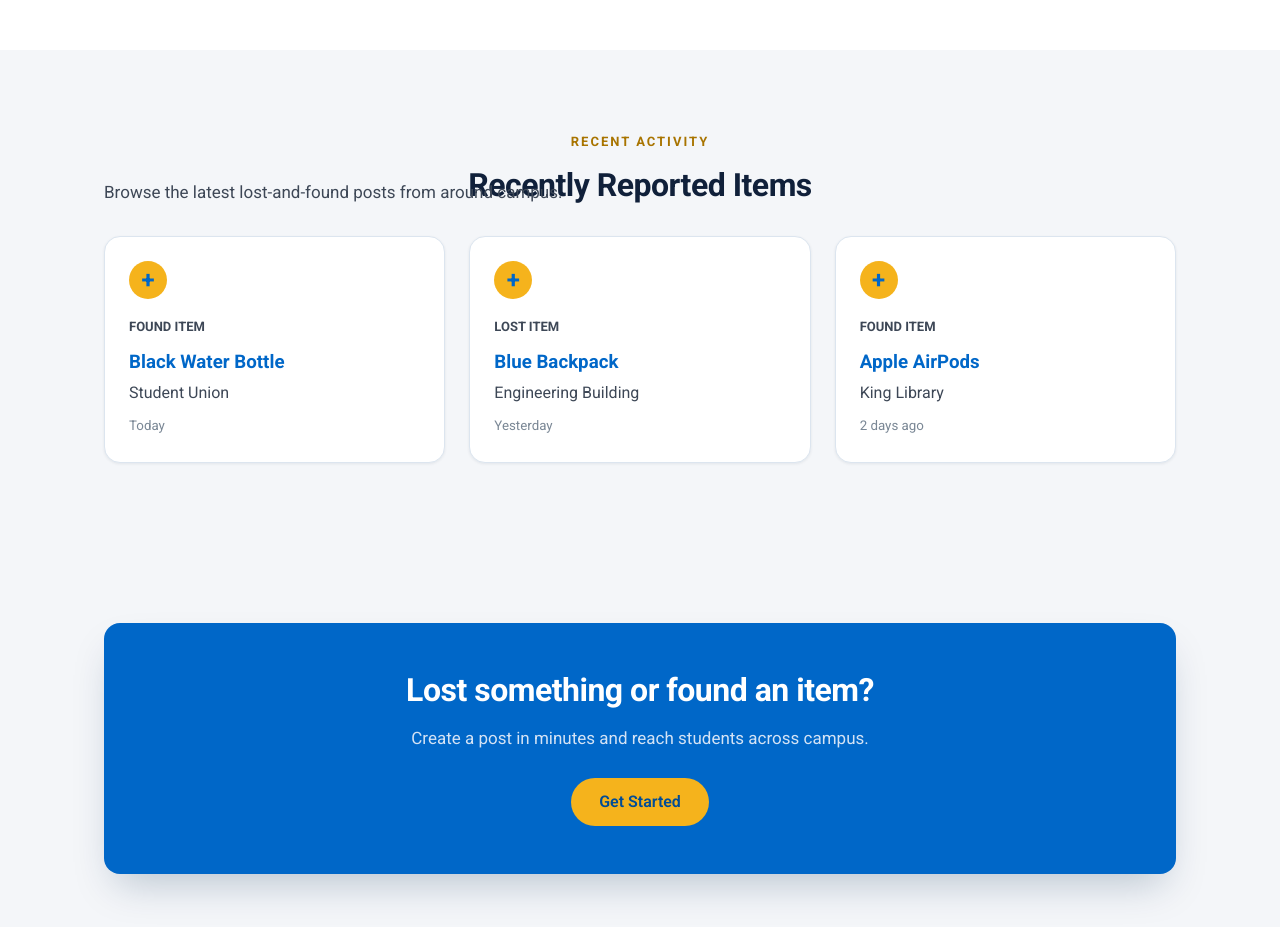
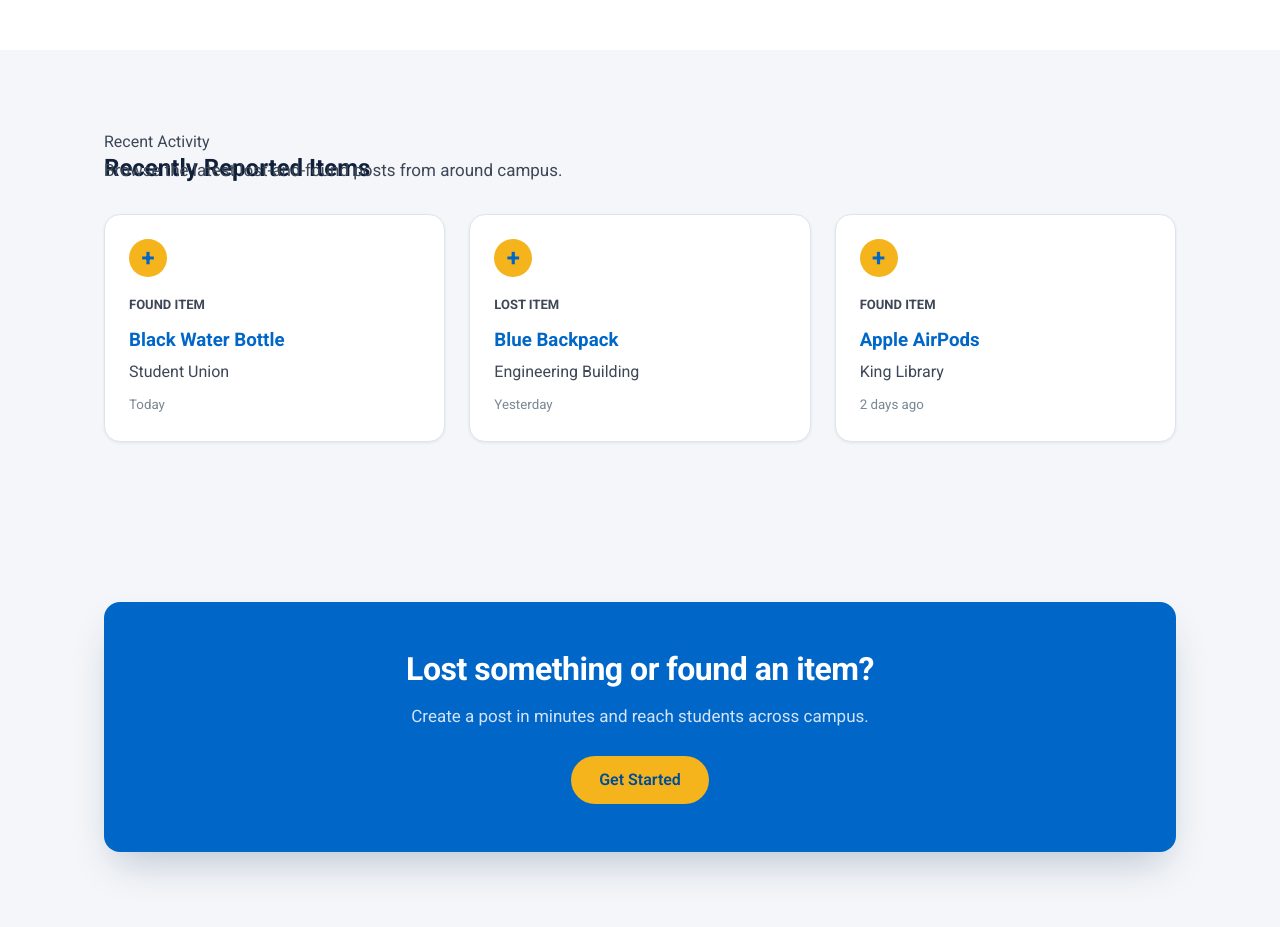
Before and after one commit to aarondtrng/CS157A-Team6, a React (Vite) app in the folder Frontend/: page / in a window 1280 px wide. Shown: the part 1120-2047 px from the top of the page. Built offline with nearby package versions, Linux system fonts and the light colour scheme.

Commit message:
Update RecentPosts.jsx
Fixed spacing issue on Recent Posts

```diff
--- a/Frontend/src/components/RecentPosts.jsx
+++ b/Frontend/src/components/RecentPosts.jsx
@@ -40,11 +40,17 @@ function RecentPosts() {
     <section id="recent-posts" className={styles.recentPosts}>
       <div className="container">
         <FadeIn>
-          <span className="eyebrow">Recent Activity</span>
-          <h2 className="section-title">Recently Reported Items</h2>
-          <p className={styles.subtitle}>
-            Browse the latest lost-and-found posts from around campus.
-          </p>
+          <div className={styles.header}>
+            <span className={styles.eyebrow}>Recent Activity</span>
+
+            <h2 className={styles.title}>
+              Recently Reported Items
+            </h2>
+
+            <p className={styles.subtitle}>
+              Browse the latest lost-and-found posts from around campus.
+            </p>
+          </div>
         </FadeIn>
 
         {loading ? (
```
